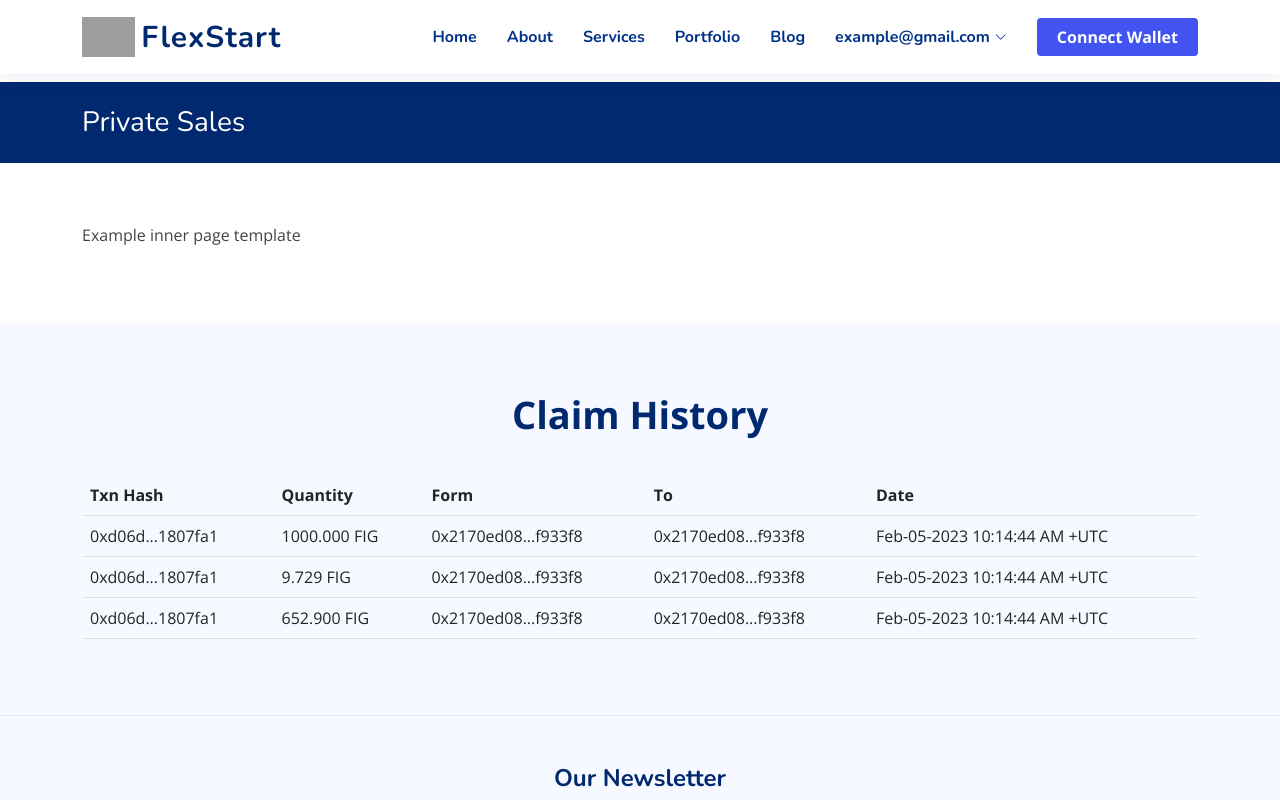
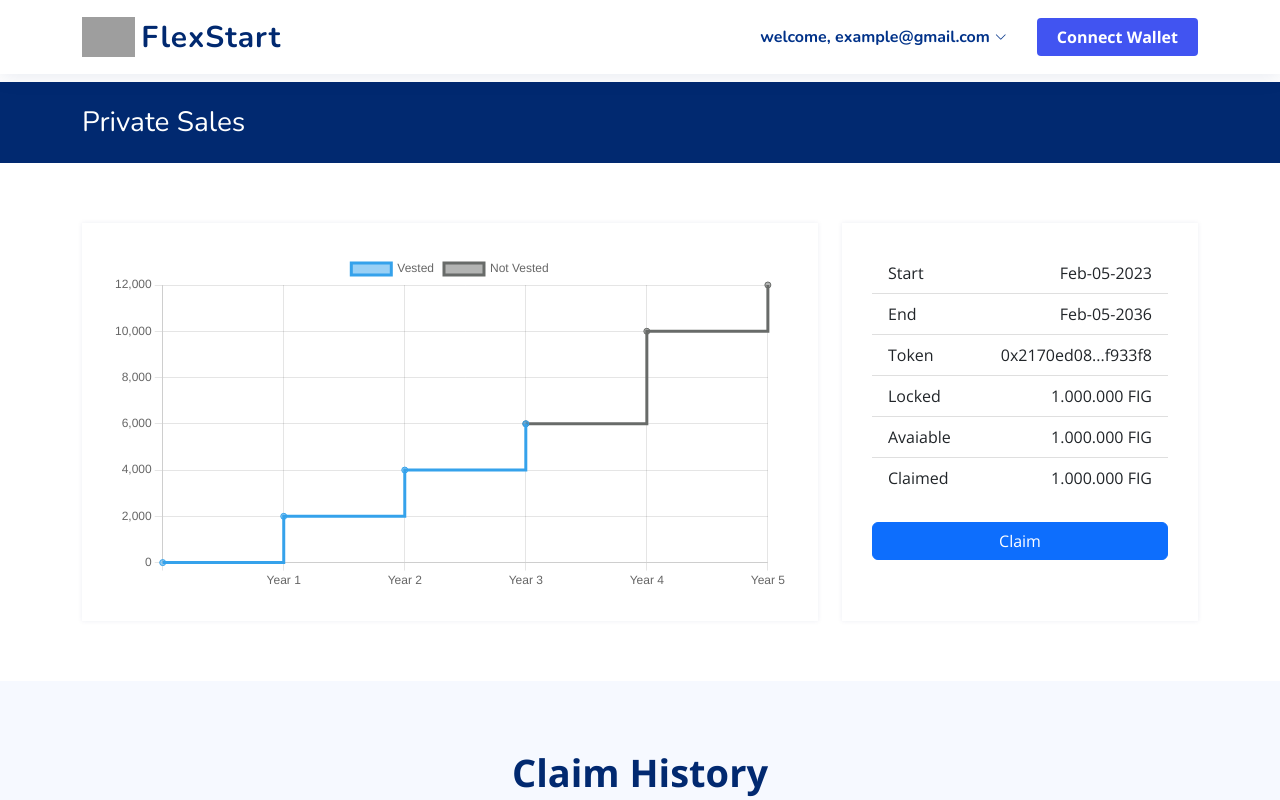
Before and after one commit to thanhquisg24/fig-private-sale, a React (Create React App) app: page / in a window 1280 px wide. Shown: the top 800 px of the page. Built offline with nearby package versions, Linux system fonts and the light colour scheme; grey boxes are pictures that could not be loaded.

Commit message:
UPDATE: add vesting chart

```diff
--- a/package.json
+++ b/package.json
@@ -7,13 +7,16 @@
     "@testing-library/react": "^13.4.0",
     "@testing-library/user-event": "^13.5.0",
     "axios": "^0.27.2",
+    "chart.js": "^4.2.0",
     "eventemitter3": "^4.0.7",
+    "faker": "5.5.3",
     "lodash": "^4.17.21",
     "moment": "^2.29.4",
     "prop-types": "^15.8.1",
     "query-string": "^7.1.1",
     "querystring": "^0.2.1",
     "react": "^18.2.0",
+    "react-chartjs-2": "^5.2.0",
     "react-dom": "^18.2.0",
     "react-router-dom": "^6.8.0",
     "react-scripts": "5.0.1",
@@ -30,6 +33,7 @@
     "@tsconfig/recommended": "^1.0.1",
     "@types/eslint": "^7.28.0",
     "@types/eslint-plugin-prettier": "^3.1.0",
+    "@types/faker": "^5.5.9",
     "@types/jest": "^27.5.2",
     "@types/lodash": "^4.14.191",
     "@types/node": "^16.18.11",
--- a/public/index.html
+++ b/public/index.html
@@ -10,7 +10,7 @@
     <meta charset="utf-8" />
     <meta content="width=device-width, initial-scale=1.0" name="viewport" />
 
-    <title>FlexStart Bootstrap Template - Index</title>
+    <title>Fig protocol private sales</title>
     <meta content="Fig blockchain" name="description" />
 
     <meta content="FIG" name="keywords" />
--- a/src/layout/footer.tsx
+++ b/src/layout/footer.tsx
@@ -2,7 +2,7 @@
 export default function Footer() {
   return (
     <footer id="footer" className="footer">
-      <div className="footer-newsletter">
+      {/* <div className="footer-newsletter">
         <div className="container">
           <div className="row justify-content-center">
             <div className="col-lg-12 text-center">
@@ -17,7 +17,7 @@ export default function Footer() {
             </div>
           </div>
         </div>
-      </div>
+      </div> */}
       <div className="footer-top">
         <div className="container">
           <div className="row gy-4">
--- a/src/layout/header.tsx
+++ b/src/layout/header.tsx
@@ -11,33 +11,9 @@ export default function Header() {
         </a>
         <nav id="navbar" className="navbar">
           <ul>
-            <li>
-              <a className="nav-link scrollto " href="#hero">
-                Home
-              </a>
-            </li>
-            <li>
-              <a className="nav-link scrollto" href="#about">
-                About
-              </a>
-            </li>
-            <li>
-              <a className="nav-link scrollto" href="#services">
-                Services
-              </a>
-            </li>
-            <li>
-              <a className="nav-link scrollto" href="#portfolio">
-                Portfolio
-              </a>
-            </li>
-
-            <li>
-              <a href="blog.html">Blog</a>
-            </li>
             <li className="dropdown user-info-li">
               <a href="#">
-                <span>example@gmail.com</span> <i className="bi bi-chevron-down" />
+                <span>welcome, example@gmail.com</span> <i className="bi bi-chevron-down" />
               </a>
               <ul>
                 <li>
--- /dev/null
+++ b/src/view/home/history-section.tsx
@@ -0,0 +1,49 @@
+export default function HistorySection() {
+  return (
+    <section className="inner-page section-even-bg">
+      <div className="container">
+        <header className="section-header">
+          <p>Claim History</p>
+        </header>
+        <div className="row">
+          <div className="col-md-12">
+            <table className="table claim-history">
+              <thead className="thead-dark">
+                <tr>
+                  <th scope="col">Txn Hash</th>
+                  <th scope="col">Quantity</th>
+                  <th scope="col">Form</th>
+                  <th scope="col">To</th>
+                  <th scope="col">Date</th>
+                </tr>
+              </thead>
+              <tbody>
+                <tr>
+                  <td>0xd06d...1807fa1</td>
+                  <td>1000.000 FIG</td>
+                  <td>0x2170ed08...f933f8</td>
+                  <td>0x2170ed08...f933f8</td>
+                  <td>Feb-05-2023 10:14:44 AM +UTC</td>
+                </tr>
+                <tr>
+                  <td>0xd06d...1807fa1</td>
+                  <td>9.729 FIG</td>
+                  <td>0x2170ed08...f933f8</td>
+                  <td>0x2170ed08...f933f8</td>
+                  <td>Feb-05-2023 10:14:44 AM +UTC</td>
+                </tr>
+                <tr>
+                  <td>0xd06d...1807fa1</td>
+                  <td>652.900 FIG</td>
+                  <td>0x2170ed08...f933f8</td>
+                  <td>0x2170ed08...f933f8</td>
+                  <td>Feb-05-2023 10:14:44 AM +UTC</td>
+                </tr>
+              </tbody>
+            </table>
+          </div>
+        </div>
+      </div>
+    </section>
+  );
+}
--- a/src/view/home/index.tsx
+++ b/src/view/home/index.tsx
@@ -2,6 +2,8 @@
 import React from "react";
 import Footer from "../../layout/footer";
 import Header from "../../layout/header";
+import HistorySection from "./history-section";
+import SalesSection from "./sales-section";
 
 export default function HomeView() {
   return (
@@ -16,56 +18,8 @@ export default function HomeView() {
           </div>
         </section>
         {/* End Breadcrumbs */}
-        <section className="inner-page">
-          <div className="container">
-            <p>Example inner page template</p>
-          </div>
-        </section>
-        <section className="inner-page section-even-bg">
-          <div className="container">
-            <header className="section-header">
-              <p>Claim History</p>
-            </header>
-            <div className="row">
-              <div className="col-md-12">
-                <table className="table claim-history">
-                  <thead className="thead-dark">
-                    <tr>
-                      <th scope="col">Txn Hash</th>
-                      <th scope="col">Quantity</th>
-                      <th scope="col">Form</th>
-                      <th scope="col">To</th>
-                      <th scope="col">Date</th>
-                    </tr>
-                  </thead>
-                  <tbody>
-                    <tr>
-                      <td>0xd06d...1807fa1</td>
-                      <td>1000.000 FIG</td>
-                      <td>0x2170ed08...f933f8</td>
-                      <td>0x2170ed08...f933f8</td>
-                      <td>Feb-05-2023 10:14:44 AM +UTC</td>
-                    </tr>
-                    <tr>
-                      <td>0xd06d...1807fa1</td>
-                      <td>9.729 FIG</td>
-                      <td>0x2170ed08...f933f8</td>
-                      <td>0x2170ed08...f933f8</td>
-                      <td>Feb-05-2023 10:14:44 AM +UTC</td>
-                    </tr>
-                    <tr>
-                      <td>0xd06d...1807fa1</td>
-                      <td>652.900 FIG</td>
-                      <td>0x2170ed08...f933f8</td>
-                      <td>0x2170ed08...f933f8</td>
-                      <td>Feb-05-2023 10:14:44 AM +UTC</td>
-                    </tr>
-                  </tbody>
-                </table>
-              </div>
-            </div>
-          </div>
-        </section>
+        <SalesSection />
+        <HistorySection />
       </main>
       <Footer />
     </>
--- /dev/null
+++ b/src/view/home/sale-chart.tsx
@@ -0,0 +1,51 @@
+import React from "react";
+import { Chart as ChartJS, CategoryScale, LinearScale, PointElement, LineElement, Title, Tooltip, Legend } from "chart.js";
+import { Line } from "react-chartjs-2";
+import faker from "faker";
+
+ChartJS.register(CategoryScale, LinearScale, PointElement, LineElement, Title, Tooltip, Legend);
+
+export const options = {
+  responsive: true,
+  plugins: {
+    interaction: {
+      intersect: false,
+      axis: "x",
+    },
+    legend: {
+      position: "top" as const,
+    },
+    title: {
+      display: false,
+      text: "Chart.js Line Chart",
+    },
+  },
+};
+
+const labels = ["", "Year 1", "Year 2", "Year 3", "Year 4", "Year 5"];
+
+export const data = {
+  labels,
+  datasets: [
+    {
+      label: "Vested",
+      data: [0, 2000, 4000, 6000, undefined, undefined],
+      borderColor: "rgb(53, 162, 235)",
+      backgroundColor: "rgba(53, 162, 235, 0.5)",
+      fill: false,
+      stepped: true,
+    },
+    {
+      label: "Not Vested",
+      data: [undefined, undefined, undefined, 6000, 10000, 12000],
+      borderColor: "rgb(104, 107, 105)",
+      backgroundColor: "rgba(104, 107, 105, 0.5)",
+      fill: false,
+      stepped: true,
+    },
+  ],
+};
+
+export function SaleChart() {
+  return <Line options={options} data={data} />;
+}
--- /dev/null
+++ b/src/view/home/sales-section.tsx
@@ -0,0 +1,70 @@
+import { SaleChart } from "./sale-chart";
+
+export default function SalesSection() {
+  return (
+    <section className="inner-page">
+      <div className="container values">
+        <div className="row">
+          <div className="col-md-8">
+            {/* <div className="box token-release-chart">
+              <img src="/static/img/values-1.png" className="img-fluid" alt="" />
+              <h3>Ad cupiditate sed est odio</h3>
+              <p>Eum ad dolor et. Autem aut fugiat debitis voluptatem consequuntur sit. Et veritatis id.</p>
+            </div> */}
+            <div className="box token-release-chart">
+              <SaleChart />
+            </div>
+          </div>
+          <div className="col-lg-4 mt-4 mt-lg-0">
+            <div className="box token-info-detail">
+              {/* <img src="/static/img/values-2.png" className="img-fluid" alt="" />
+              <h3>Voluptatem voluptatum alias</h3> */}
+              <ul className="list-group list-group-flush">
+                <li className="list-group-item">
+                  <div className="d-flex justify-content-between">
+                    <span className="s-title">Start</span>
+                    <span className="s-content">Feb-05-2023</span>
+                  </div>
+                </li>
+                <li className="list-group-item">
+                  <div className="d-flex justify-content-between">
+                    <span className="s-title">End</span>
+                    <span className="s-content">Feb-05-2036</span>
+                  </div>
+                </li>
+                <li className="list-group-item">
+                  <div className="d-flex justify-content-between">
+                    <span className="s-title">Token</span>
+                    <span className="s-content">0x2170ed08...f933f8</span>
+                  </div>
+                </li>
+                <li className="list-group-item">
+                  <div className="d-flex justify-content-between">
+                    <span className="s-title">Locked</span>
+                    <span className="s-content">1.000.000 FIG</span>
+                  </div>
+                </li>
+                <li className="list-group-item">
+                  <div className="d-flex justify-content-between">
+                    <span className="s-title">Avaiable</span>
+                    <span className="s-content">1.000.000 FIG</span>
+                  </div>
+                </li>
+                <li className="list-group-item">
+                  <div className="d-flex justify-content-between">
+                    <span className="s-title">Claimed</span>
+                    <span className="s-content">1.000.000 FIG</span>
+                  </div>
+                </li>
+              </ul>
+
+              <button type="button" className="btn btn-primary w-100 mt-4">
+                Claim
+              </button>
+            </div>
+          </div>
+        </div>
+      </div>
+    </section>
+  );
+}
```
